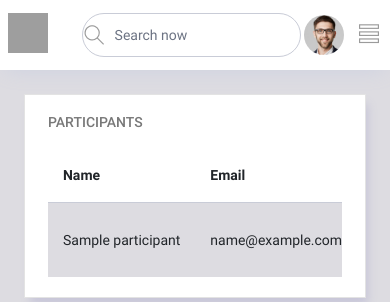
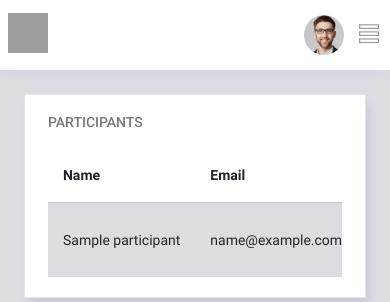
Before and after one commit to lijoev/KCC, a Django app: template src/jycampus/apps/userbase/templates/registration/participants.html in a window 390 px wide. Shown: the top 302 px of the page. Run offline with Django 3.2, Linux system fonts and the light colour scheme; the template is opened without the code that fills it: most values are stand-ins (such as "Sample title", 1, 10 or a date in 2020); some libraries are stand-ins or nearby versions; grey boxes are pictures that could not be loaded.

Commit message:
hid search bar in mobile devices

```diff
--- a/src/jycampus/apps/userbase/templates/registration/participants.html
+++ b/src/jycampus/apps/userbase/templates/registration/participants.html
@@ -34,7 +34,7 @@
           <span class="ti-view-list"></span>
         </button>
         <ul class="navbar-nav mr-lg-2">
-          <li class="nav-item nav-search d-lg-block">
+          <li class="nav-item nav-search d-none d-lg-block">
             <div class="input-group">
               <div class="input-group-prepend hover-cursor" id="navbar-search-icon">
                 <span class="input-group-text" id="search">
```
